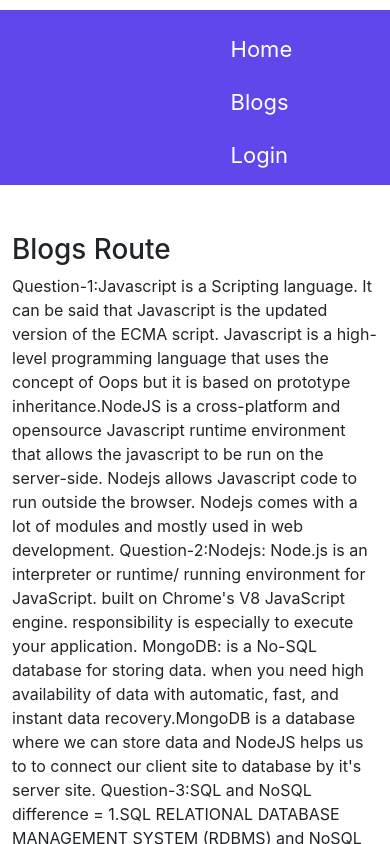
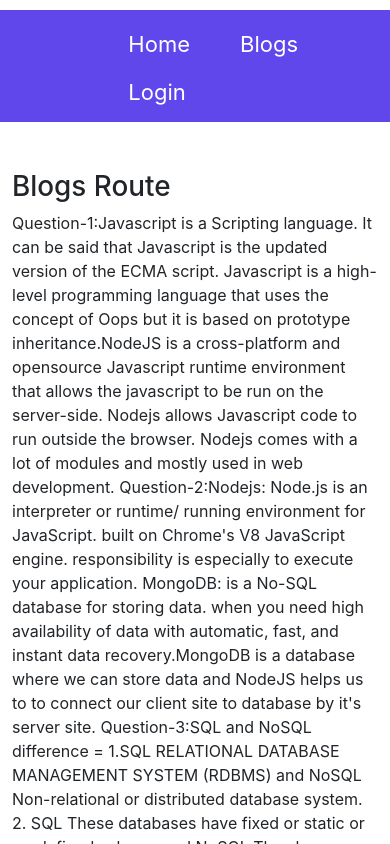
Before and after one commit to msomon/electronics-warehouse-management-clint, a React (Create React App) app: page /blogs in a window 390 px wide. Shown: the top 844 px of the page. Built offline with nearby package versions, Linux system fonts and the light colour scheme; no server answers.

Commit message:
compleate

```diff
--- a/src/Component/Home/InventoryDetails/InventoryDetails.js
+++ b/src/Component/Home/InventoryDetails/InventoryDetails.js
@@ -74,7 +74,7 @@ const InventoryDetails = () => {
 
 
   return (
-    <div className='cart inventorydetails'>
+    <div className='cart h-100 inventorydetails'>
       <img className='' src={img} alt="" />
       <h4>Product: {name}</h4>
       <h4>Price: {price}</h4>
--- a/src/Component/Home/ManageInventory/ManageInventory.css
+++ b/src/Component/Home/ManageInventory/ManageInventory.css
@@ -1,11 +1,19 @@
+
+.btninventory{
+  margin-left: 100px;
+
+}
+
+
 .inventories{
   display: grid;
 grid-template-columns: repeat(3,1fr);
 margin-top: 50px;
 }
+
 /* //   ✔ responsive👍   // */
 
-@media(max-width:576px){
+@media(min-width:350px)and (max-width:680px){
 
   .inventories{
     display: grid;
--- a/src/Component/Home/ManageInventory/ManageInventory.js
+++ b/src/Component/Home/ManageInventory/ManageInventory.js
@@ -16,7 +16,10 @@ const ManageInventory = () => {
 
   return (
     <div>
+      <div className='btninventory'>
       <button className='btn btn-success btn-lg mt-5' onClick={addInventory} >Add Inventory</button>
+
+      </div>
       <div className='inventories'>
         {
            inventories?.map(inventory =><Inventoriesall inventory={inventory} key={inventory._id}></Inventoriesall>)
--- a/src/Component/Navbar/Navbar.css
+++ b/src/Component/Navbar/Navbar.css
@@ -33,14 +33,20 @@ margin-left: 25px;
     display:none;
   }
   .navbar{
+
     position: relative;
+  }
+  .link{
+    display: grid;
+    grid-template-columns: repeat(2,1fr);
+
   }
 
   .navbar a{
-    display: flex;
-    align-items:flex-start;
-    flex-direction: column;
-    margin-top: 10px;
+
+    align-items: center;
+    justify-content: center;
+    margin-top: 5px;
     background-color: #6047ec;
 
   }
--- a/src/Component/Navbar/Navbar.js
+++ b/src/Component/Navbar/Navbar.js
@@ -14,15 +14,15 @@ const Navbar = () => {
   }
   // console.log(user);
   return (
-    <div className='navbar '>
-      <div>
-        <h2 className='name'>Somon Electronics</h2>
+    <div className='navbar'>
+      <div className='name'>
+        <h2 >Somon Electronics</h2>
       </div>
-      <div>
+      <div className='link'>
       <Link to='/home'>Home</Link>
       {
         user && <>
-        <Link to='/manageinventory'>Manage Inventory</Link>
+        <Link to='/manageinventory'>Inventory</Link>
         <Link to='/myitems'>My Items</Link>
         <Link to='/additems'>Add Items</Link>
 
```
